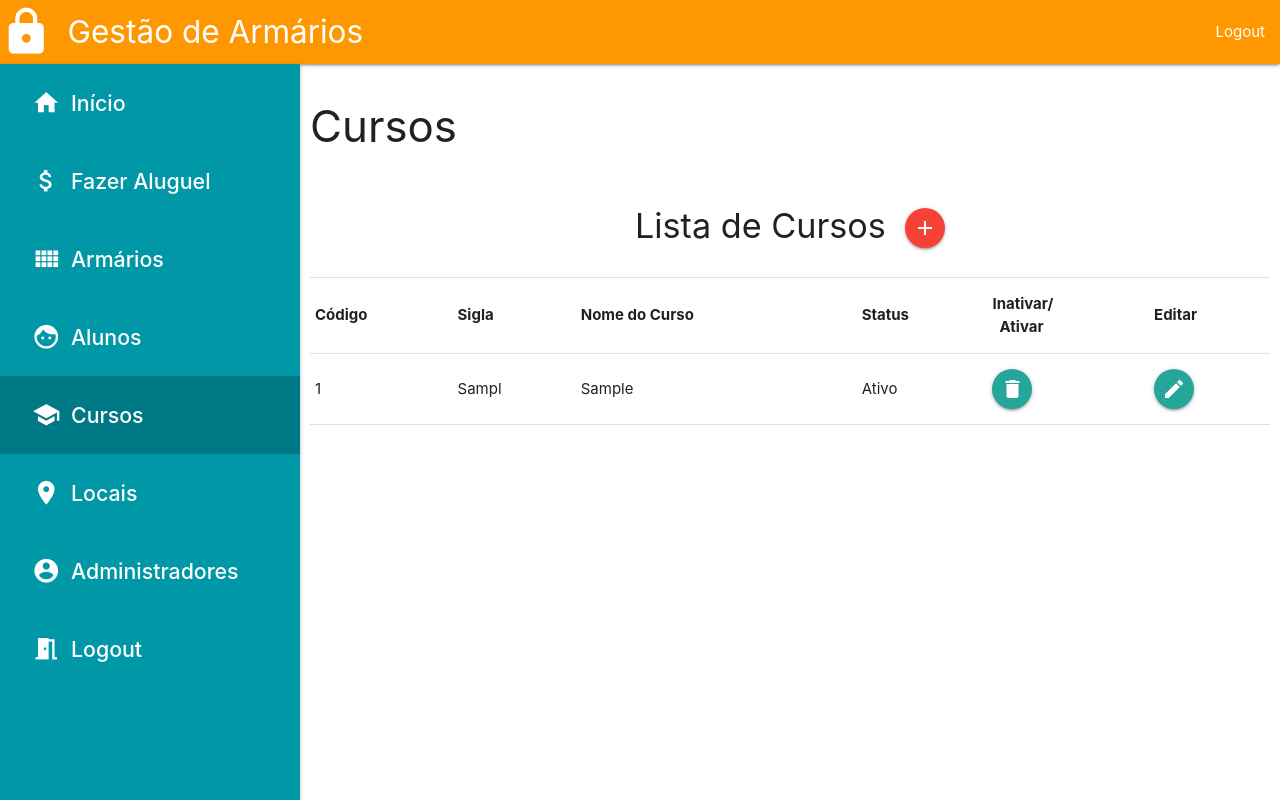
After one commit to GuilhermeBalog/gestor-de-armarios, a PHP site: page /cursos.php in a window 1280 px wide. The commit adds this page. Run offline with PHP 8.4, Linux system fonts and the light colour scheme; a user stored in the database is signed in; tables that the repository leaves empty hold one stand-in row (values such as "Sample post").

Commit message:
Adicionadas funções de curso e atualizadas funções da classe 'Administrador'

```diff
--- a/class/Administrador.php
+++ b/class/Administrador.php
@@ -176,7 +176,7 @@ class Administrador extends Utilitarios
 
     //Atualizar os dados de um curso
     public function atualizar_curso($cd, $sigla, $nome){
-        $sql = "UPDATE tb_curso set sg_curso = '$sigla', nm_curso = $nome";
+        $sql = "UPDATE tb_curso set sg_curso = '$sigla', nm_curso = '$nome' where cd_curso = $cd";
         if($this->mysqli->query($sql)){
             return true;
         }else{
--- a/components/menu.php
+++ b/components/menu.php
@@ -1,6 +1,6 @@
 <nav style="user-select: none;">
     <div class="nav-wrapper orange z-depth-1">
-        <a href="#!" class="brand-logo"><i class="material-icons" style="font-size: 3.5rem">lock</i><span class="hide-on-med-and-down">Gestão de Armários</span></a>
+        <a href="/home.php" class="brand-logo"><i class="material-icons" style="font-size: 3.5rem">lock</i><span class="hide-on-med-and-down">Gestão de Armários</span></a>
         <a href="#" data-target="slide-out" class="sidenav-trigger"><i class="material-icons">menu</i></a>
         <ul class="right hide-on-med-and-down">
             <li><a href="/actions/logout.php">Logout</a></li>
--- /dev/null
+++ b/cursos.php
@@ -0,0 +1,134 @@
+<?php include_once "init/init.php"; ?>
+<!doctype html>
+<html lang="pt-br">
+    <head>
+        <meta charset="UTF-8">
+        <meta name="viewport"
+              content="width=device-width, user-scalable=no, initial-scale=1.0, maximum-scale=1.0, minimum-scale=1.0">
+        <meta http-equiv="X-UA-Compatible" content="ie=edge">
+        <title>Gestor de Armários | Cursos</title>
+        <link rel="stylesheet" href="/css/materialize.css">
+        <link rel="stylesheet" href="/css/material_icons.css">
+        <link rel="stylesheet" href="/css/style.css">
+        <link rel="manifest" href="/manifest.json">
+    </head>
+    <body>
+        <?php
+            include_once "components/menu.php";
+        ?>
+        <!-- Editar Curso -->
+        <div id="editar_curso" class="modal">
+            <div class="row modal-content">
+                <h4>Edição de Curso</h4>
+                <form action="/actions/editar_curso.php" method="post">
+                    <input type="hidden" id="editar_cd_curso" name="cd_curso">
+                    <div class="input-field col s12">
+                        <i class="material-icons prefix">school</i>
+                        <input type="text" name="nm_curso" id="editar_nm_curso">
+                        <label for="editar_nm_curso">Nome do Curso</label>
+                    </div>
+                    <div class="input-field col s12">
+                        <i class="material-icons prefix">assignment</i>
+                        <input type="text" name="sg_curso" id="editar_sg_curso">
+                        <label for="editar_sg_curso">Sigla do Curso</label>
+                    </div>
+                    <div class="input-field col s12">
+                        <button class="btn col s12 l6 offset-l3">Enviar</button>
+                    </div>
+                </form>
+            </div>
+            <div class="modal-footer">
+                <a href="#!" class="modal-close waves-effect waves-green btn-flat">Agree</a>
+            </div>
+        </div>
+        <!-- Fim do Editar Curso -->
+
+        <!-- Cadastro de Curso -->
+        <div id="cadastrar_curso" class="modal">
+            <div class="row modal-content">
+                <h4>Cadastro de Curso</h4>
+                <form action="/actions/cadastrar_curso.php" method="post">
+                    <div class="input-field col s12">
+                        <i class="material-icons prefix">school</i>
+                        <input type="text" name="nm_curso" id="nm_curso">
+                        <label for="nm_curso">Nome do Curso</label>
+                    </div>
+                    <div class="input-field col s12">
+                        <i class="material-icons prefix">assignment</i>
+                        <input type="text" name="sg_curso" id="sg_curso">
+                        <label for="sg_curso">Sigla do Curso</label>
+                    </div>
+                    <div class="input-field col s12">
+                        <button class="btn col s12 l6 offset-l3">Enviar</button>
+                    </div>
+                </form>
+            </div>
+            <div class="modal-footer">
+                <a href="#!" class="modal-close waves-effect waves-green btn-flat">Agree</a>
+            </div>
+        </div>
+        <!-- Fim do Cadastro de Curso -->
+        <div class="row s12" style="margin-bottom: 0px;">
+            <main id="pag-content">
+                <h3>Cursos</h3>
+                <table>
+                    <thead>
+                        <tr>
+                            <th colspan="6" class="center-align">
+                                <h4>Lista de Cursos&nbsp;
+                                    <a href="#!" data-target="cadastrar_curso" class="btn-floating red modal-trigger">
+                                        <i class="material-icons">add</i>
+                                    </a>
+                                </h4>
+                            </th>
+                        </tr>
+                        <tr>
+                            <th>Código</th>
+                            <th>Sigla</th>
+                            <th>Nome do Curso</th>
+                            <th>Status</th>
+                            <th>Inativar/<br>&nbsp;&nbsp;Ativar</th>
+                            <th>Editar</th>
+                        </tr>
+                    </thead>
+                    <tbody>
+                    <?php
+                        $cursos = $admin->consultar_curso();
+                        if(!empty($cursos)){
+                            while($curso = $cursos->fetch_object()){
+                                if($curso->st_curso == 1){
+                                    $curso->st_curso = "Ativo";
+                                    $icon = "delete";
+                                }else{
+                                    $curso->st_curso = "Inativo";
+                                    $icon = "check";
+                                }
+                                ?>
+                                <tr id="curso_<?php echo $curso->cd_curso; ?>" data-sg-curso="<?php echo $curso->sg_curso; ?>"  data-nm-curso="<?php echo $curso->nm_curso; ?>">
+                                    <td><?php echo $curso->cd_curso; ?></td>
+                                    <td><?php echo $curso->sg_curso; ?></td>
+                                    <td><?php echo $curso->nm_curso; ?></td>
+                                    <td><?php echo $curso->st_curso; ?></td>
+                                    <td><a href="/actions/toggle_curso.php?cd=<?php echo $curso->cd_curso; ?>" class="btn-floating"><i class="material-icons"><?php echo $icon; ?></i></a></td>
+                                    <td><a data-target="editar_curso" href="#!" onclick="editar_dados('curso',<?php echo $curso->cd_curso; ?>,['sg_curso','nm_curso'])" class="btn-floating modal-trigger"><i class="material-icons">edit</i></a></td>
+                                </tr>
+                                <?php
+                            }
+                        }
+                    ?>
+                    </tbody>
+                </table>
+            </main>
+        </div>
+        <script type="application/javascript" src="/js/jquery-3.3.1.min.js"></script>
+        <script type="application/javascript" src="/js/materialize.js"></script>
+        <script type="application/javascript" src="/js/menu_li_active.js"></script>
+        <script type="application/javascript" src="/js/editar_dados.js"></script>
+        <script type="application/javascript">
+            $(document).ready(function(){
+                $('.sidenav').sidenav();
+                $('.modal').modal();
+            });
+        </script>
+    </body>
+</html>
--- /dev/null
+++ b/js/editar_dados.js
@@ -0,0 +1,16 @@
+function editar_dados(tabela, codigo, lista){
+    var elemento = document.getElementById(tabela+"_"+codigo);
+
+    //Troca o código no modal
+    document.getElementById("editar_cd_"+tabela).setAttribute("value",codigo);
+
+    //Pega os outros dados
+    for(var i = 0; i <= lista.length - 1; i++){
+        console.log(i);
+        editar = document.getElementById("editar_"+lista[i]);
+        lista[i] = lista[i].replace("_","-");
+        atributo = elemento.getAttribute("data-"+lista[i]);
+        editar.value = atributo;
+        M.updateTextFields();
+    }
+}
```
Also changed, not shown: actions/cadastrar_curso.php (added, +19 -0 lines), actions/editar_curso.php (added, +19 -0 lines), actions/toggle_curso.php (added, +24 -0 lines).
